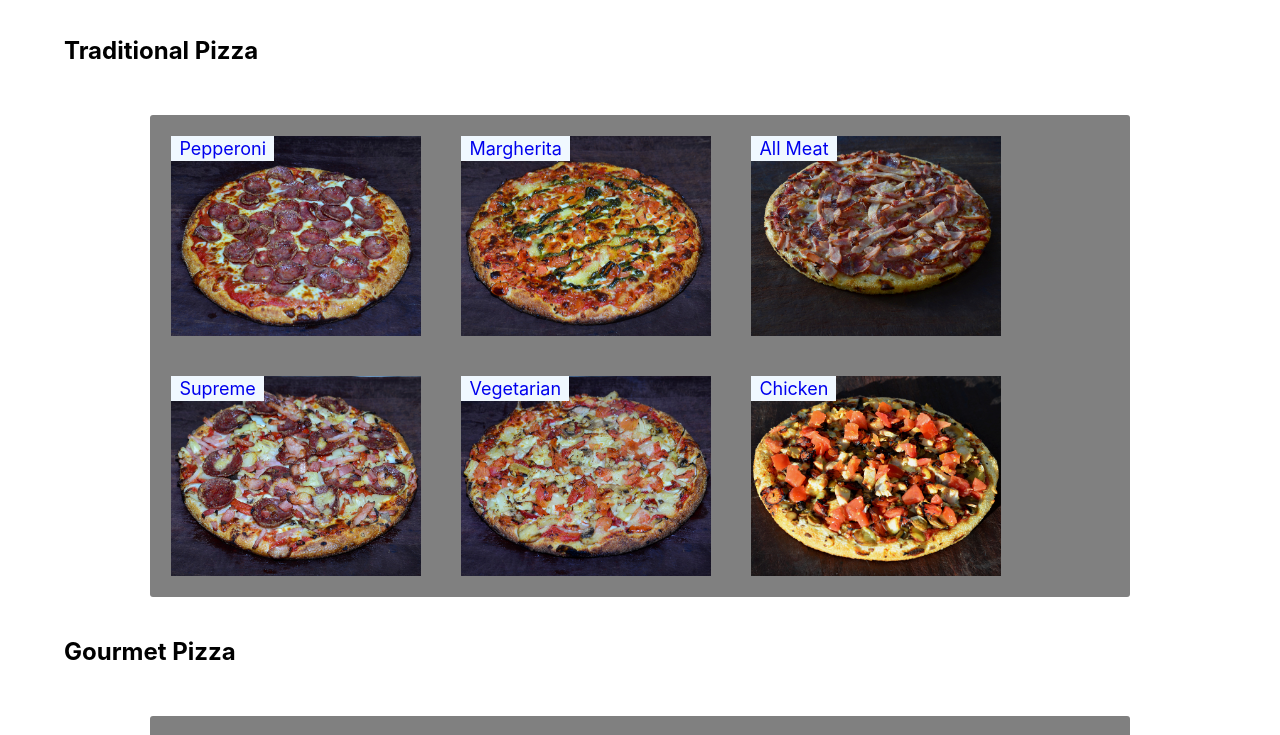
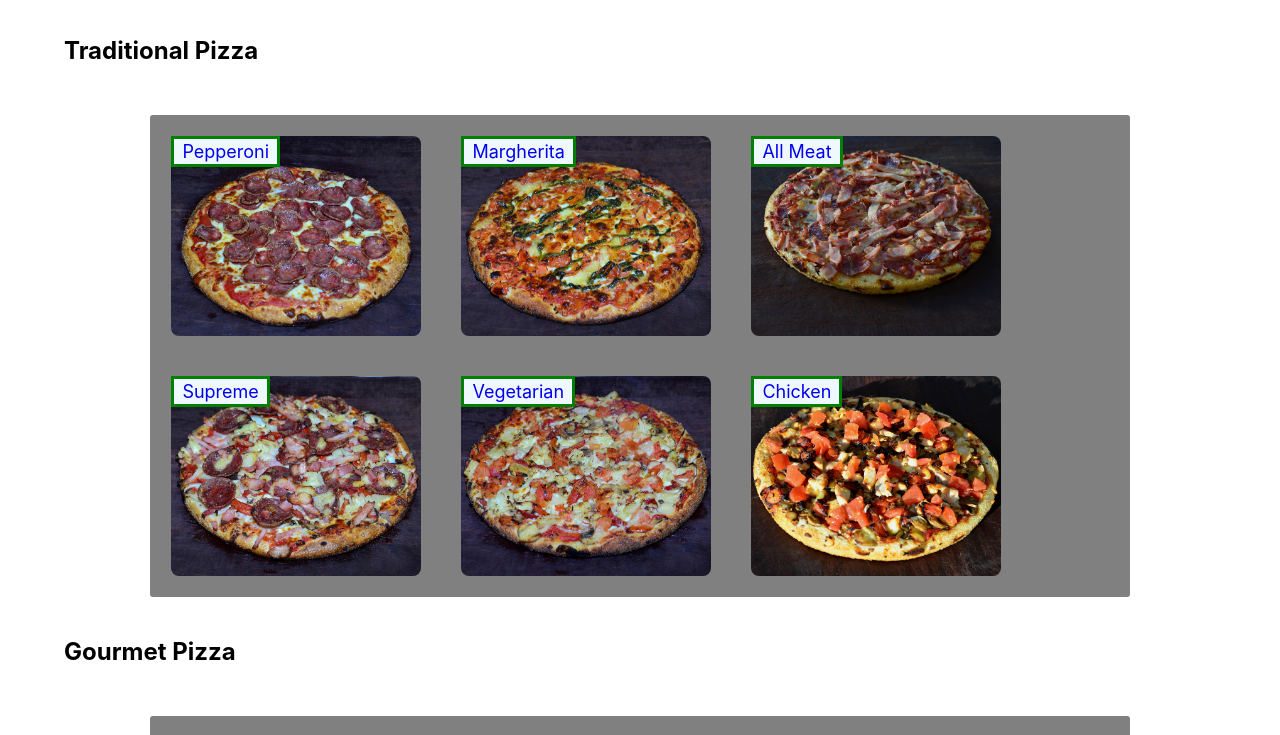
Before and after one commit to ZacharyDonovan88/project3-rios-pizza, a React (Create React App) app: page /Pizza in a window 1280 px wide. Shown: the part 880-1615 px from the top of the page. Built offline with nearby package versions, Linux system fonts and the light colour scheme.

Commit message:
updated style on pizza page

```diff
--- a/src/pages/css/menu.css
+++ b/src/pages/css/menu.css
@@ -12,6 +12,7 @@
 .menuSection img {
     height: 200px;
     float: left;
+    border-radius: 8px;
 }
 
 .productName {
@@ -20,6 +21,9 @@
     padding: 2px;
     position: absolute;
     display: block;
+    border-style: solid;
+    border-color: green;
+    border-width: 3px;
 }
 
 .productName a {
```
